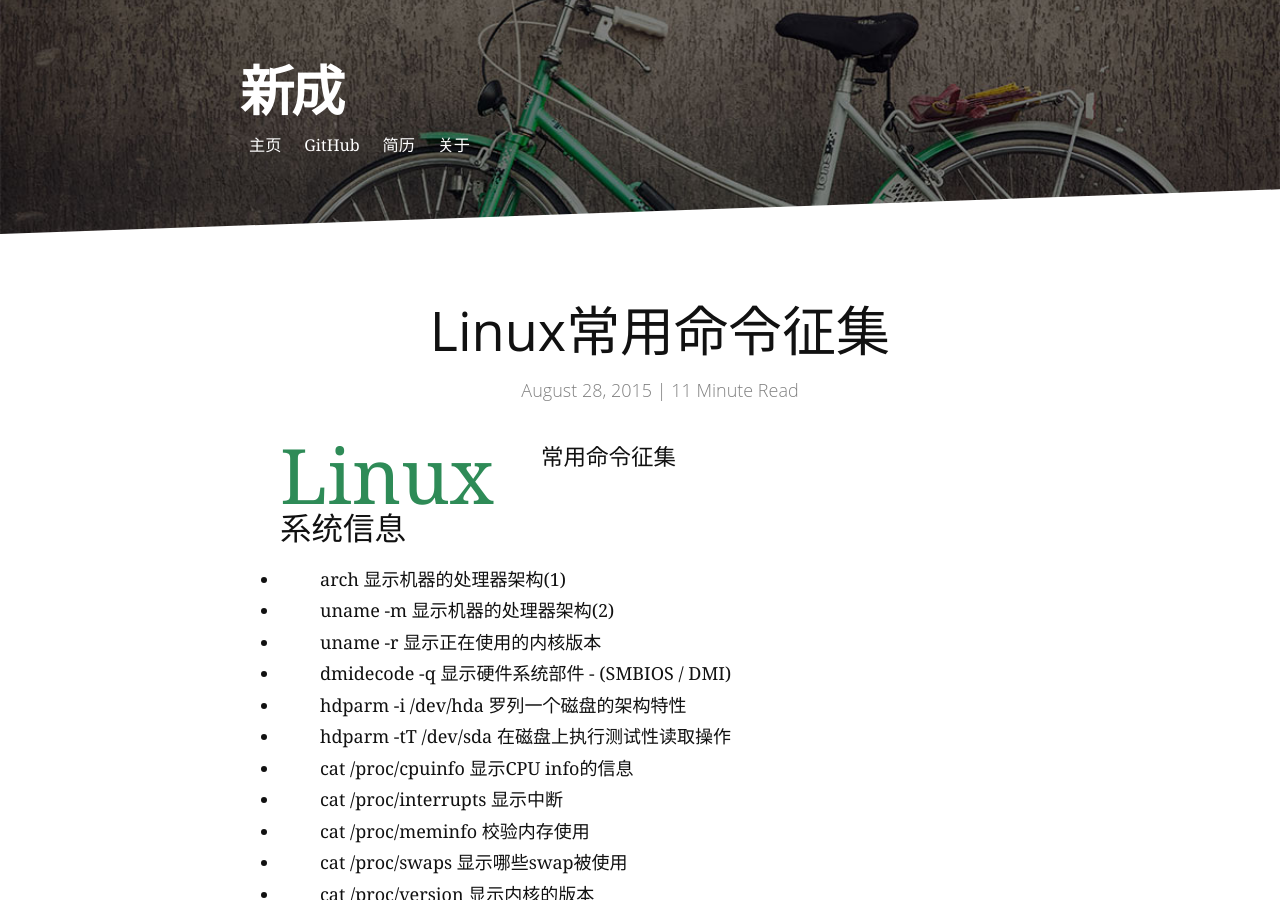
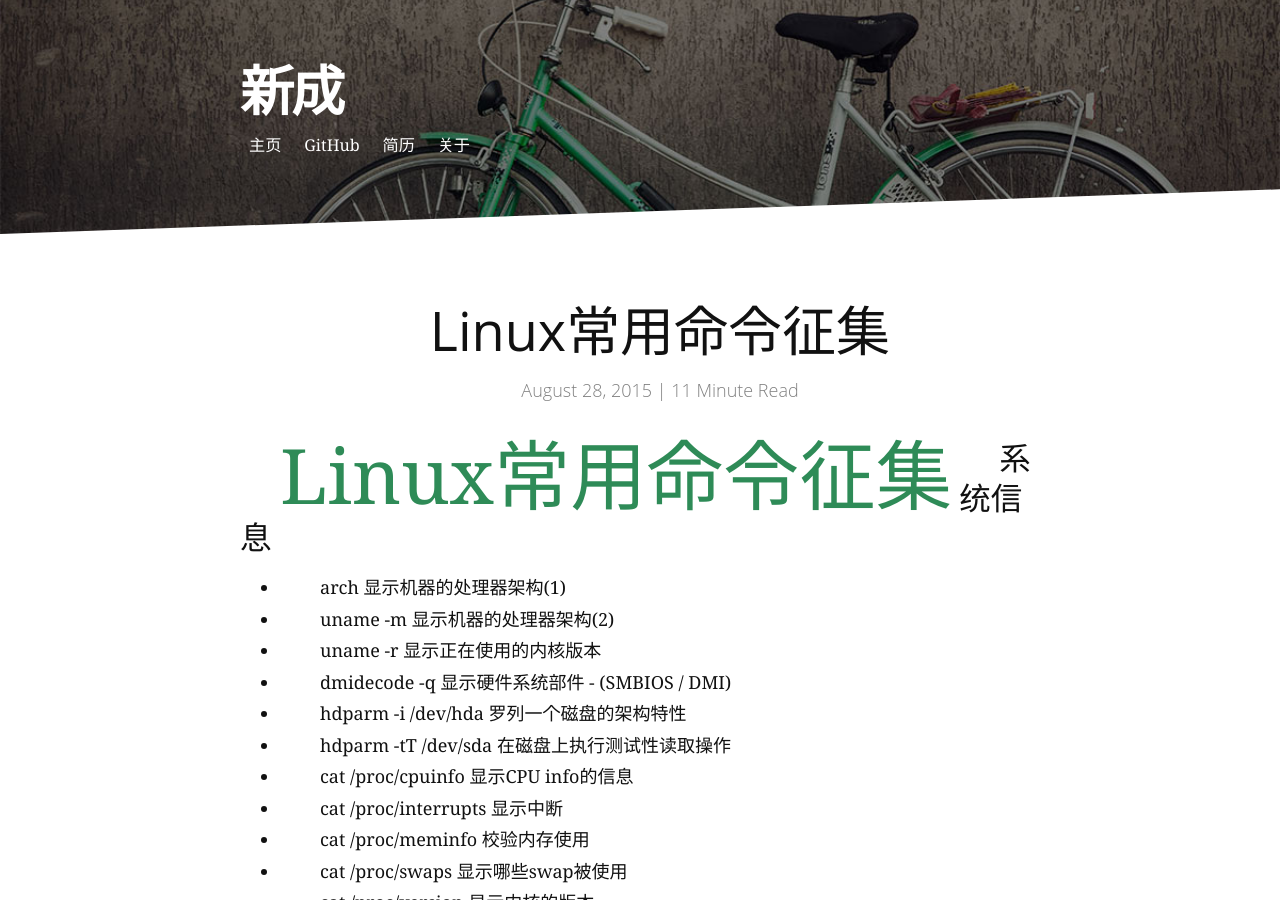
Before and after one commit to JunFuXu/JunFuXu.github.io, a Jekyll site: the page built from _posts/2015-08-28-linuxshell.md, in a window 1280 px wide and 900 px high. Built offline with Jekyll 4.4.1, drawn with Linux system fonts in a browser that asks for light colours; Markdown is read by kramdown in place of the engine named in the settings; some of the changed text lies outside the part shown.

Commit message:
Signed-off-by: xujunfu <xujunfu@shu.edu.cn>

```diff
--- a/_posts/2015-08-28-linuxshell.md
+++ b/_posts/2015-08-28-linuxshell.md
@@ -13,11 +13,11 @@ p{
 </style>
 
 <p class="intro">
-	<span class="dropcap">Linux</span>常用命令征集
+	<span class="dropcap">Linux常用命令征集</span>
 </p>
 
 
-### 系统信息
+###系统信息
 * arch 显示机器的处理器架构(1)
 * uname -m 显示机器的处理器架构(2)
 * uname -r 显示正在使用的内核版本
@@ -38,7 +38,7 @@ p{
 * date 041217002007.00 设置日期和时间 - 月日时分年.秒
 * clock -w 将时间修改保存到 BIOS
 
-### 关机 (系统的关机、重启以及登出 )
+###关机 (系统的关机、重启以及登出 )
 * shutdown -h now 关闭系统(1)
 * init 0 关闭系统(2)
 * telinit 0 关闭系统(3)
@@ -210,7 +210,7 @@ p{
 * rpm -ivh /usr/src/redhat/RPMS/`arch`/package.rpm 从一个rpm源码安装一个构建好的包
 * rpmbuild --rebuild package_name.src.rpm 从一个rpm源码构建一个 rpm 包
 
-* YUM 软件包升级器 - （Fedora, RedHat及类似系统）
+### YUM 软件包升级器 - （Fedora, RedHat及类似系统）
 * yum install package_name 下载并安装一个rpm包
 * yum localinstall package_name.rpm 将安装一个rpm包，使用你自己的软件仓库为你解决所有依赖关系
 * yum update package_name.rpm 更新当前系统中所有安装的rpm包
@@ -250,8 +250,8 @@ p{
 * head -2 file1 查看一个文件的前两行
 * tail -2 file1 查看一个文件的最后两行
 * tail -f /var/log/messages 实时查看被添加到一个文件中的内容
-*
-* 文本处理
+
+### 文本处理
 * cat file1 file2 ... | command <> file1_in.txt_or_file1_out.txt general syntax for text manipulation using PIPE, STDIN and STDOUT
 * cat file1 | command( sed, grep, awk, grep, etc...) > result.txt 合并一个文件的详细说明文本，并将简介写入一个新文件中
 * cat file1 | command( sed, grep, awk, grep, etc...) >> result.txt 合并一个文件的详细说明文本，并将简介写入一个已有的文件中
@@ -283,14 +283,14 @@ p{
 * comm -1 file1 file2 比较两个文件的内容只删除 'file1' 所包含的内容
 * comm -2 file1 file2 比较两个文件的内容只删除 'file2' 所包含的内容
 * comm -3 file1 file2 比较两个文件的内容只删除两个文件共有的部分
-*
-* 字符设置和文件格式转换
+
+### 字符设置和文件格式转换
 * dos2unix filedos.txt fileunix.txt 将一个文本文件的格式从MSDOS转换成UNIX
 * unix2dos fileunix.txt filedos.txt 将一个文本文件的格式从UNIX转换成MSDOS
 * recode ..HTML < page.txt > page.html 将一个文本文件转换成html
 * recode -l | more 显示所有允许的转换格式
-*
-* 文件系统分析
+
+### 文件系统分析
 * badblocks -v /dev/hda1 检查磁盘hda1上的坏磁块
 * fsck /dev/hda1 修复/检查hda1磁盘上linux文件系统的完整性
 * fsck.ext2 /dev/hda1 修复/检查hda1磁盘上ext2文件系统的完整性
@@ -300,21 +300,21 @@ p{
 * fsck.vfat /dev/hda1 修复/检查hda1磁盘上fat文件系统的完整性
 * fsck.msdos /dev/hda1 修复/检查hda1磁盘上dos文件系统的完整性
 * dosfsck /dev/hda1 修复/检查hda1磁盘上dos文件系统的完整性
-*
-* 初始化一个文件系统
+
+###  初始化一个文件系统
 * mkfs /dev/hda1 在hda1分区创建一个文件系统
 * mke2fs /dev/hda1 在hda1分区创建一个linux ext2的文件系统
 * mke2fs -j /dev/hda1 在hda1分区创建一个linux ext3(日志型)的文件系统
 * mkfs -t vfat 32 -F /dev/hda1 创建一个 FAT32 文件系统
 * fdformat -n /dev/fd0 格式化一个软盘
 * mkswap /dev/hda3 创建一个swap文件系统
-*
-* SWAP文件系统
+
+###  SWAP文件系统
 * mkswap /dev/hda3 创建一个swap文件系统
 * swapon /dev/hda3 启用一个新的swap文件系统
 * swapon /dev/hda2 /dev/hdb3 启用两个swap分区
-*
-* 备份
+
+###  备份
 * dump -0aj -f /tmp/home0.bak /home 制作一个 '/home' 目录的完整备份
 * dump -1aj -f /tmp/home0.bak /home 制作一个 '/home' 目录的交互式备份
 * restore -if /tmp/home0.bak 还原一个交互式备份
@@ -332,8 +332,8 @@ p{
 * find /var/log -name '*.log' | tar cv --files-from=- | bzip2 > log.tar.bz2 查找所有以 '.log' 结尾的文件并做成一个bzip包
 * dd if=/dev/hda of=/dev/fd0 bs=512 count=1 做一个将 MBR (Master Boot Record)内容复制到软盘的动作
 * dd if=/dev/fd0 of=/dev/hda bs=512 count=1 从已经保存到软盘的备份中恢复MBR内容
-*
-* 光盘
+
+### 光盘
 * cdrecord -v gracetime=2 dev=/dev/cdrom -eject blank=fast -force 清空一个可复写的光盘内容
 * mkisofs /dev/cdrom > cd.iso 在磁盘上创建一个光盘的iso镜像文件
 * mkisofs /dev/cdrom | gzip > cd_iso.gz 在磁盘上创建一个压缩了的光盘iso镜像文件
@@ -345,8 +345,8 @@ p{
 * cd-paranoia -- "-3" 从一个CD光盘转录音轨到 wav 文件中（参数-3）
 * cdrecord --scanbus 扫描总线以识别scsi通道
 * dd if=/dev/hdc | md5sum 校验一个设备的md5sum编码，例如一张 CD
-*
-* 网络 - （以太网和WIFI无线）
+
+### 网络(以太网和WIFI无线）
 * ifconfig eth0 显示一个以太网卡的配置
 * ifup eth0 启用一个 'eth0' 网络设备
 * ifdown eth0 禁用一个 'eth0' 网络设备
```
